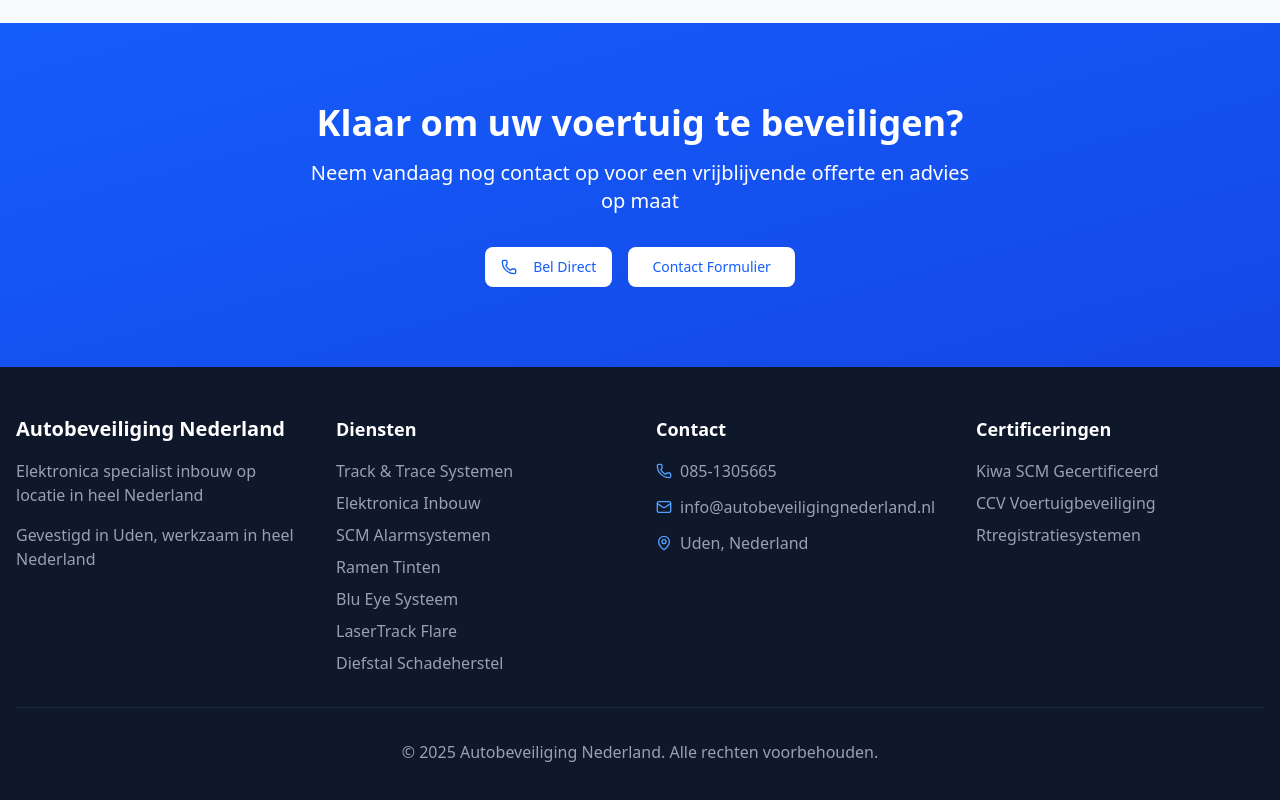
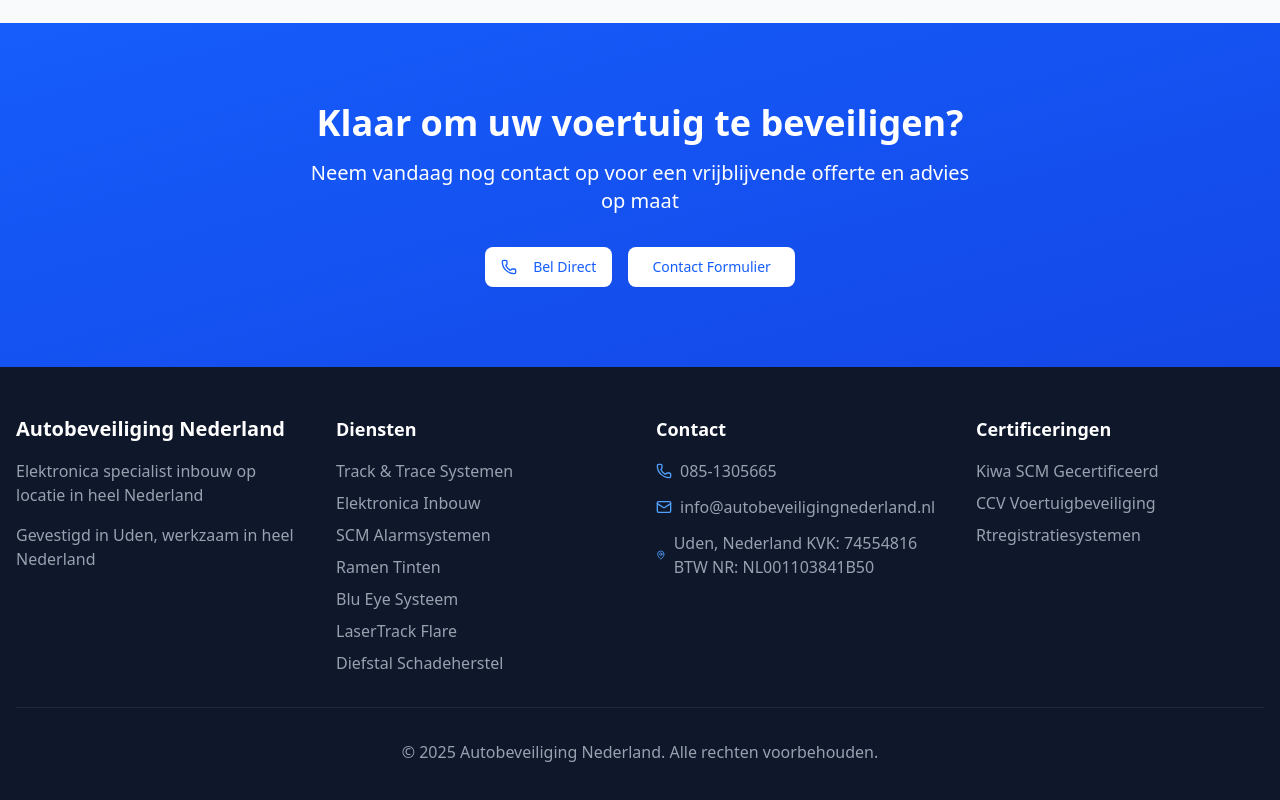
Before and after one commit to autobeveiligingnederland/autobeveiliging-nederland-website, a React (Vite) app: page / in a window 1280 px wide. Shown: the part 3794-4594 px from the top of the page. Built offline with nearby package versions, Linux system fonts and the light colour scheme.

Commit message:
Update Footer.jsx

```diff
--- a/src/components/layout/Footer.jsx
+++ b/src/components/layout/Footer.jsx
@@ -77,7 +77,9 @@ export default function Footer() {
               </li>
               <li className="flex items-center space-x-2">
                 <MapPin className="h-4 w-4 text-blue-400" />
-                <span className="text-gray-400">Uden, Nederland</span>
+                <span className="text-gray-400">Uden, Nederland
+                KVK: 74554816
+                BTW NR: NL001103841B50</span>
               </li>
             </ul>
           </div>
```
